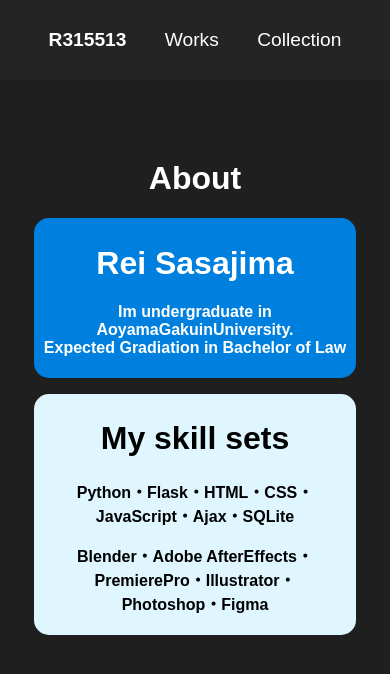
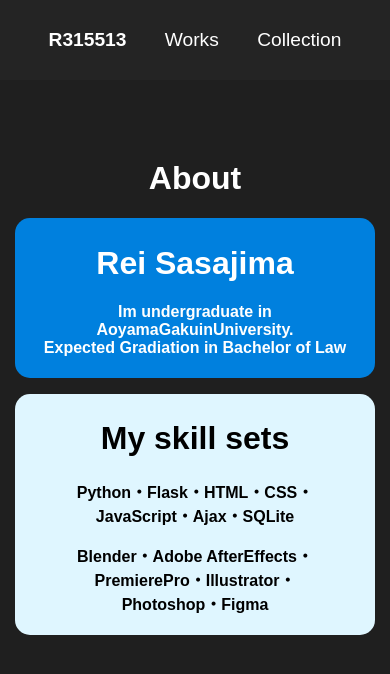
Before and after one commit to ReiSasajima/site, a React (Create React App) app: page / in a window 390 px wide. Shown: the top 674 px of the page. Built offline with nearby package versions, Linux system fonts and the light colour scheme.

Commit message:
resized about.jsx and skill.jsx

```diff
--- a/src/static/About.css
+++ b/src/static/About.css
@@ -1,6 +1,6 @@
 .AboutWrapper{
   background-color: #0080DE;
-  width: 80%;
+  width: 500px;
   height: fit-content;
   /* 内側の余白(padding) */
   padding: 0.3em;
@@ -30,3 +30,8 @@
   background-color: transparent;
   color: white;
 }
+@media screen and (max-width: 550px) {
+  .AboutWrapper {
+    width: 350px;
+  }
+}
--- a/src/static/Skill.css
+++ b/src/static/Skill.css
@@ -1,6 +1,6 @@
 .Skill-Wrapper{
   background-color: #DFF6FF;
-  width: 80%;
+  width: 500px;
   padding: 0.3em;
   margin-top: 1em;
   margin-left: auto;
@@ -17,3 +17,8 @@
   margin-left: auto;
   margin-right: auto;
 }
+@media screen and (max-width: 550px) {
+  .Skill-Wrapper{
+    width: 350px;
+  }
+}
```
